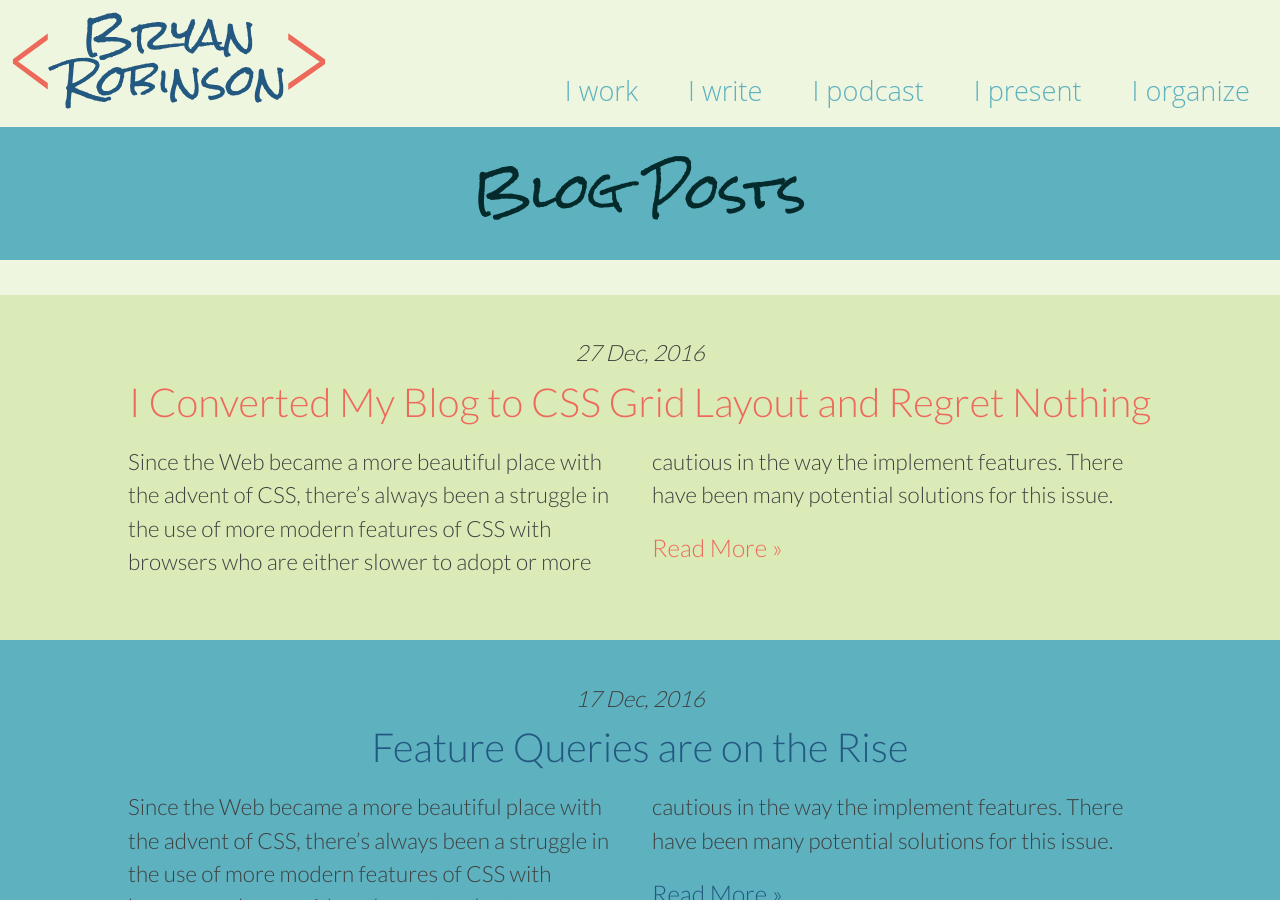
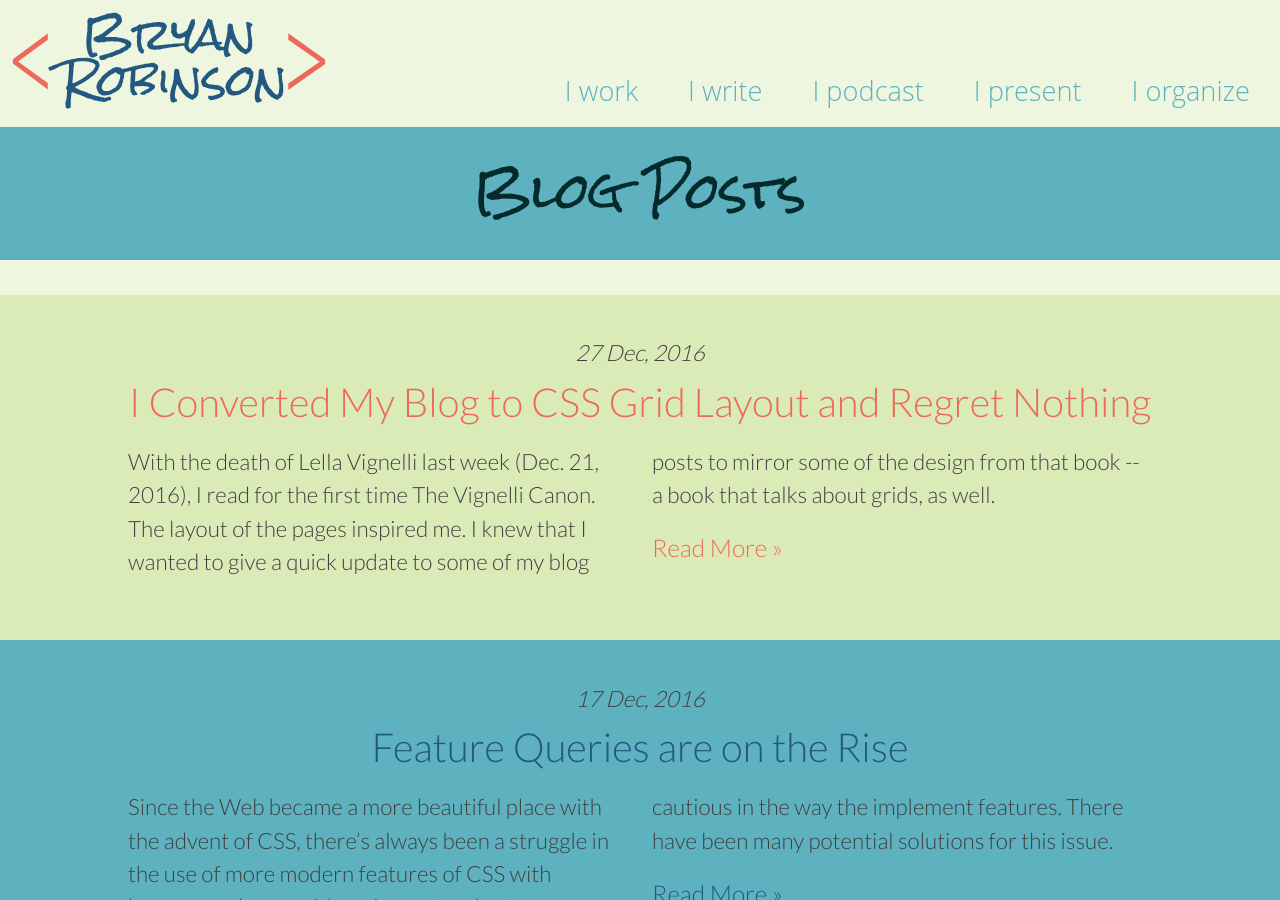
Before and after one commit to erquhart/jekyll-portfolio, a Jekyll site: the page built from blog.html, in a window 1280 px wide and 900 px high. Built offline with Jekyll 4.4.1, drawn with Linux system fonts in a browser that asks for light colours.

Commit message:
HOTFIX for description on css grid blog post

```diff
--- a/_posts/2016-12-27-blog-converted-to-css-grid-layout.markdown
+++ b/_posts/2016-12-27-blog-converted-to-css-grid-layout.markdown
@@ -3,10 +3,7 @@ title: I Converted My Blog to CSS Grid Layout and Regret Nothing
 categories:
 - Design
 layout: post-with-grid
-description: Since the Web became a more beautiful place with the advent of CSS, there’s
-  always been a struggle in the use of more modern features of CSS with browsers who
-  are either slower to adopt or more cautious in the way the implement features. There
-  have been many potential solutions for this issue.
+description: With the death of Lella Vignelli last week (Dec. 21, 2016), I read for the first time The Vignelli Canon. The layout of the pages inspired me. I knew that I wanted to give a quick update to some of my blog posts to mirror some of the design from that book -- a book that talks about grids, as well.
 ---
 
 With the death of Lella Vignelli last week (Dec. 21, 2016), I read for the first time The Vignelli Canon.
```
